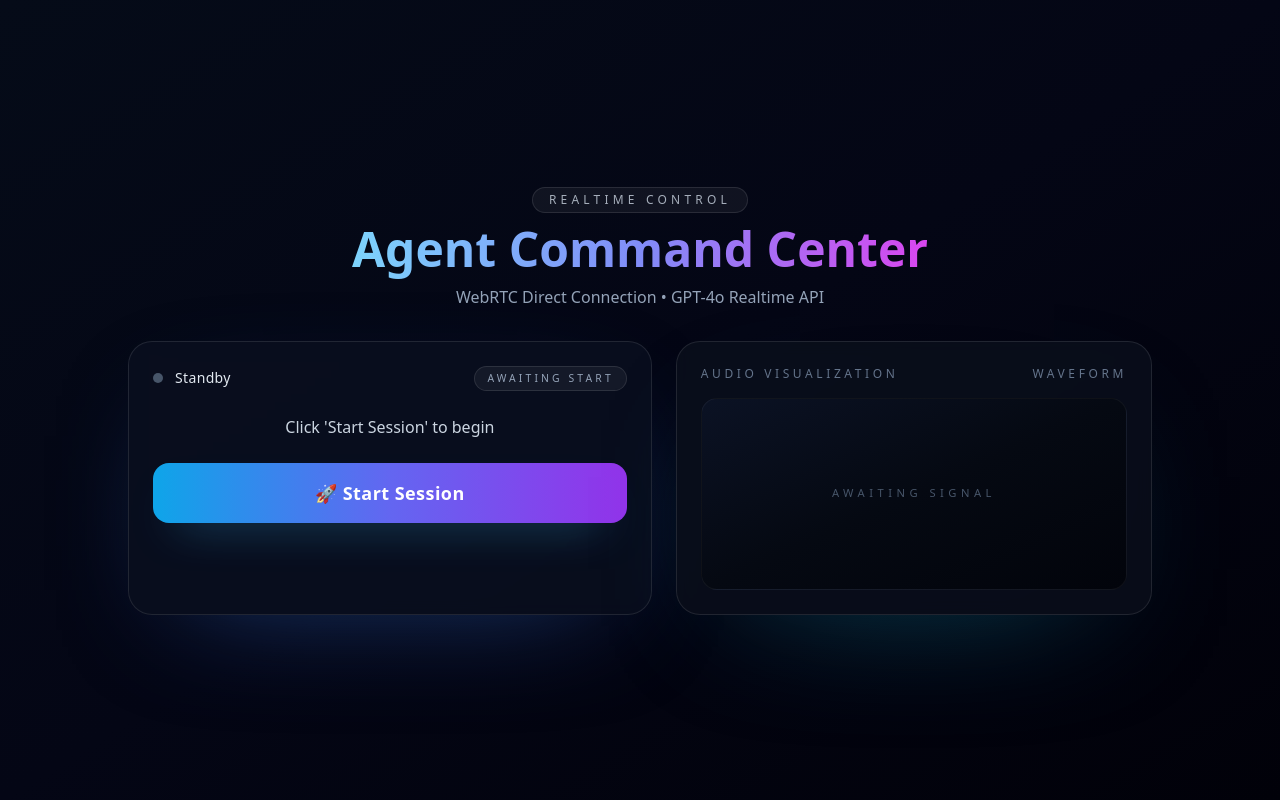
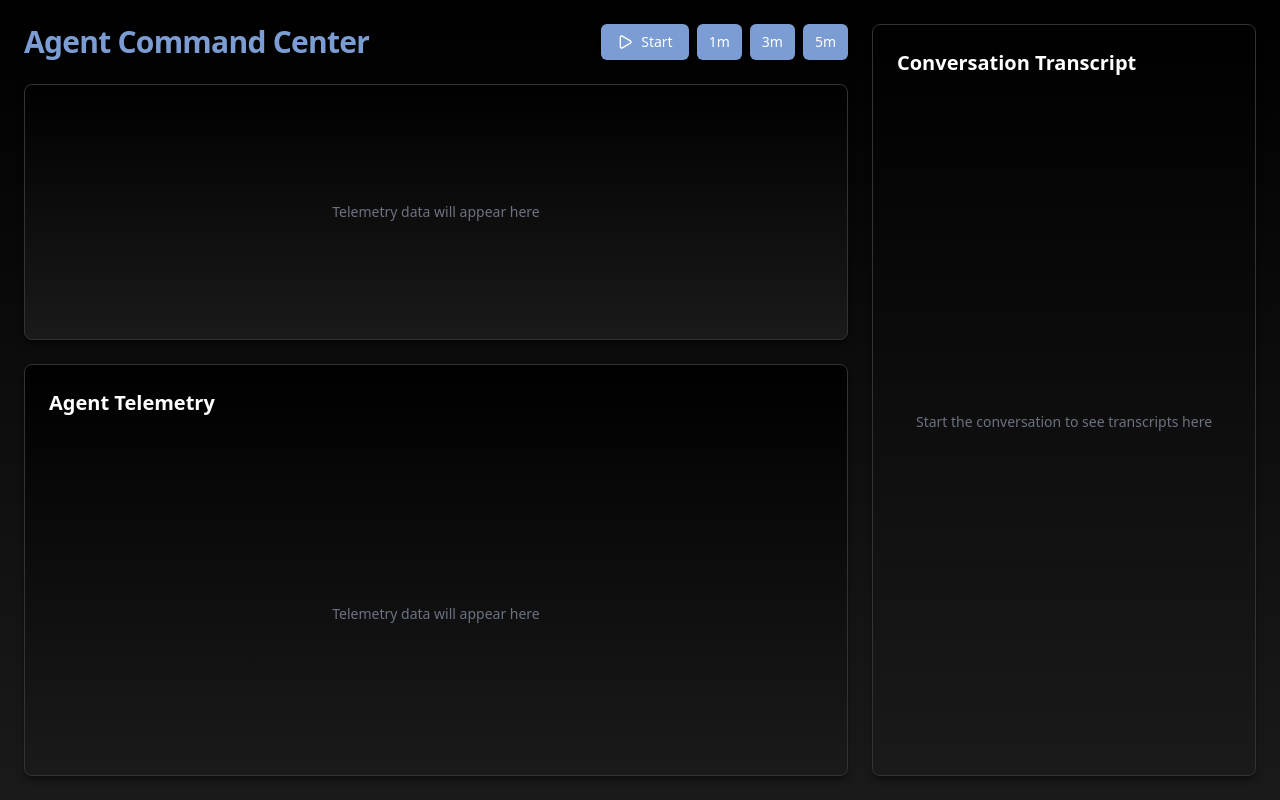
Before and after one commit to DanGiannone1/realtime-voice-chatbot, a Next.js app in the folder frontend/: page / in a window 1280 px wide. Built offline with nearby package versions, Linux system fonts and the light colour scheme.

Commit message:
Update UI to match design spec - implement black/grey theme with new layout
Co-authored-by: DanGiannone1 <104079707+DanGiannone1@users.noreply.github.com>

```diff
--- a/frontend/app/page.tsx
+++ b/frontend/app/page.tsx
@@ -1,6 +1,7 @@
 "use client";
 
 import { useState, useRef, useEffect } from "react";
+import { Play, Square, Sparkles } from "lucide-react";
 
 interface SessionResponse {
   id: string;
@@ -311,122 +312,111 @@ export default function Home() {
   };
 
   return (
-    <main className="flex min-h-screen items-center justify-center bg-gradient-to-br from-[#050b18] via-[#040615] to-[#010109] px-6 py-10 text-white">
-      <div className="w-full max-w-5xl space-y-8">
-        {/* Header */}
-        <div className="space-y-3 text-center">
-          <div className="inline-flex items-center gap-2 rounded-full border border-white/10 bg-white/5 px-4 py-1 text-xs uppercase tracking-[0.35em] text-slate-300/80">
-            Realtime Control
-          </div>
-          <h1 className="text-4xl font-semibold text-white md:text-5xl">
-            <span className="bg-gradient-to-r from-sky-300 via-indigo-400 to-fuchsia-500 bg-clip-text text-transparent">
-              Agent Command Center
-            </span>
-          </h1>
-          <p className="text-sm text-slate-400 md:text-base">
-            WebRTC Direct Connection • GPT-4o Realtime API
-          </p>
-        </div>
-
+    <main className="flex h-screen bg-gradient-to-b from-black to-[#1A1A1A] p-6 gap-6 text-white">
       {/* Hidden audio element */}
       <audio ref={audioElementRef} autoPlay />
 
-        {/* Status Card */}
-        <section className="grid gap-6 md:grid-cols-2 lg:grid-cols-[1.1fr_1fr]">
-          <div className="rounded-3xl border border-white/10 bg-[#0b1020]/80 p-6 shadow-[0_35px_120px_-60px_rgba(59,130,246,0.5)] backdrop-blur">
-            <div className="mb-6 flex items-center justify-between">
-              <div className="flex items-center gap-3">
-                <div
-                  className={`h-2.5 w-2.5 rounded-full ${
-                    isConnected ? "bg-sky-400 animate-pulse" : "bg-slate-600"
-                  }`}
-                />
-                <span className="text-sm font-medium tracking-wide text-slate-200">
-                  {isConnected ? "Live" : "Standby"}
-                </span>
-              </div>
-              <span className="rounded-full border border-white/10 bg-white/5 px-3 py-1 text-[0.65rem] uppercase tracking-[0.3em] text-slate-400">
-                {isConnected ? "Session Active" : "Awaiting Start"}
-              </span>
-            </div>
+      {/* Left Column - Main Content */}
+      <div className="flex-1 flex flex-col gap-6">
+        {/* Header */}
+        <div className="flex items-center justify-between">
+          <h1 className="text-3xl font-bold tracking-tight text-[#7B9DD3]">
+            Agent Command Center
+          </h1>
 
-            <p className="text-center text-sm text-slate-300 md:text-base">{status}</p>
-
-            {/* Control Button */}
+          <div className="flex items-center gap-2">
+            {/* Start/Stop Button */}
             <button
               onClick={isConnected ? stopConversation : startConversation}
               disabled={isLoading}
-              className={`mt-6 w-full rounded-2xl px-10 py-4 text-lg font-semibold tracking-wide transition-all duration-200 ease-out hover:scale-[1.02] active:scale-95 disabled:cursor-not-allowed disabled:opacity-60 ${
+              className={`flex items-center gap-2 px-4 py-2 rounded-md text-sm font-medium transition-all shadow-[0_2px_4px_rgba(0,0,0,0.5)] ${
                 isConnected
-                  ? "bg-gradient-to-r from-fuchsia-600 via-purple-600 to-indigo-600 shadow-[0_20px_45px_-25px_rgba(168,85,247,0.8)] hover:from-fuchsia-500 hover:via-purple-500 hover:to-indigo-500"
-                  : "bg-gradient-to-r from-sky-500 via-indigo-500 to-purple-600 shadow-[0_20px_45px_-25px_rgba(56,189,248,0.8)] hover:from-sky-400 hover:via-indigo-500 hover:to-purple-500"
-              }`}
+                  ? "bg-[#ef4444] hover:bg-[#dc2626] text-white"
+                  : "bg-[#7B9DD3] hover:bg-[#6B8DC3] text-white"
+              } disabled:opacity-60 disabled:cursor-not-allowed`}
             >
-              {isLoading
-                ? "Connecting..."
-                : isConnected
-                ? "⏹ End Session"
-                : "🚀 Start Session"}
+              {isLoading ? (
+                "Connecting..."
+              ) : isConnected ? (
+                <>
+                  <Square className="w-4 h-4" />
+                  Stop
+                </>
+              ) : (
+                <>
+                  <Play className="w-4 h-4" />
+                  Start
+                </>
+              )}
+            </button>
+
+            {/* Time Range Buttons */}
+            <button className="px-3 py-2 bg-[#7B9DD3] hover:bg-[#6B8DC3] text-white rounded-md text-sm font-medium shadow-[0_2px_4px_rgba(0,0,0,0.5)] transition-all">
+              1m
+            </button>
+            <button className="px-3 py-2 bg-[#7B9DD3] hover:bg-[#6B8DC3] text-white rounded-md text-sm font-medium shadow-[0_2px_4px_rgba(0,0,0,0.5)] transition-all">
+              3m
+            </button>
+            <button className="px-3 py-2 bg-[#7B9DD3] hover:bg-[#6B8DC3] text-white rounded-md text-sm font-medium shadow-[0_2px_4px_rgba(0,0,0,0.5)] transition-all">
+              5m
             </button>
           </div>
+        </div>
 
-          {/* Visualization */}
-          <div className="rounded-3xl border border-white/10 bg-[#0a0f1c]/80 p-6 shadow-[0_45px_140px_-80px_rgba(14,116,144,0.8)] backdrop-blur">
-            <div className="mb-4 flex items-center justify-between text-xs uppercase tracking-[0.3em] text-slate-500">
-              <span>Audio Visualization</span>
-              <span>Waveform</span>
-            </div>
-            <div className="flex h-48 items-center justify-center rounded-2xl border border-white/5 bg-gradient-to-br from-[#0b1224] via-[#050912] to-[#02040b] text-[0.7rem] uppercase tracking-[0.4em] text-slate-600">
-              awaiting signal
+        {/* Visualization Panel */}
+        <div className="bg-gradient-to-b from-black to-[#1A1A1A] border border-[#333333] rounded-lg p-6 shadow-[0_4px_6px_-1px_rgba(0,0,0,0.5)] h-64">
+          <div className="flex h-full items-center justify-center text-sm text-[#6b7280]">
+            Telemetry data will appear here
           </div>
         </div>
-        </section>
 
-        {/* Transcript Card */}
-        {transcript.length > 0 && (
-          <div className="rounded-3xl border border-white/10 bg-[#090f1d]/80 p-6 shadow-[0_45px_160px_-90px_rgba(79,70,229,0.8)] backdrop-blur">
-            <h2 className="mb-6 flex items-center gap-3 text-lg font-semibold text-slate-200">
-              <span className="text-xl">💬</span>
-              Conversation Transcript
-            </h2>
-            <div className="space-y-5 overflow-y-auto pr-1 max-h-[28rem]">
+        {/* Agent Telemetry Panel */}
+        <div className="bg-gradient-to-b from-black to-[#1A1A1A] border border-[#333333] rounded-lg p-6 shadow-[0_4px_6px_-1px_rgba(0,0,0,0.5)] flex-1 min-h-64">
+          <h2 className="text-xl font-semibold mb-4">Agent Telemetry</h2>
+          <div className="flex h-full items-center justify-center text-sm text-[#6b7280]">
+            Telemetry data will appear here
+          </div>
+        </div>
+      </div>
+
+      {/* Right Column - Transcript Sidebar */}
+      <div className="w-96 bg-gradient-to-b from-black to-[#1A1A1A] border border-[#333333] rounded-lg p-6 shadow-[0_4px_6px_-1px_rgba(0,0,0,0.5)] flex flex-col">
+        <h2 className="text-xl font-semibold mb-4">Conversation Transcript</h2>
+
+        {transcript.length === 0 ? (
+          <div className="flex-1 flex items-center justify-center text-sm text-[#6b7280]">
+            Start the conversation to see transcripts here
+          </div>
+        ) : (
+          <div className="flex-1 overflow-y-auto pr-2 space-y-4">
             {transcript.map((message, index) => {
               const isAi = message.role === "ai";
+              const now = new Date();
+              const timestamp = `${now.getHours().toString().padStart(2, '0')}:${now.getMinutes().toString().padStart(2, '0')}:${now.getSeconds().toString().padStart(2, '0')} ${now.getHours() >= 12 ? 'PM' : 'AM'}`;
+
               return (
                 <div
                   key={index}
-                    className={`flex ${isAi ? "justify-start" : "justify-end"}`}
+                  className={`flex flex-col ${isAi ? "items-start" : "items-end"}`}
                 >
+                  <div className="text-xs font-mono text-[#9ca3af] opacity-70 mb-1 flex items-center gap-1">
+                    {isAi && <Sparkles className="w-3 h-3 text-[#10b981]" />}
+                    {timestamp}
+                  </div>
                   <div
-                      className={`flex max-w-2xl items-end gap-3 ${
-                        isAi ? "flex-row" : "flex-row-reverse"
+                    className={`max-w-[85%] rounded-lg p-3 shadow-[0_2px_4px_rgba(0,0,0,0.5)] ${
+                      isAi
+                        ? "bg-[rgba(16,185,129,0.1)] border border-[rgba(16,185,129,0.3)] self-start"
+                        : "bg-[#374151] border border-[#333333] self-end"
                     }`}
                   >
-                      <div
-                        className={`flex h-10 w-10 items-center justify-center rounded-full border ${
-                          isAi
-                            ? "border-indigo-400/40 bg-indigo-500/10 text-indigo-200"
-                            : "border-sky-400/40 bg-sky-500/10 text-sky-200"
-                        }`}
-                      >
-                        {isAi ? "✨" : "🧑"}
-                      </div>
-                      <div
-                        className={`rounded-3xl px-5 py-3 text-sm leading-relaxed shadow-[0_18px_60px_-45px_rgba(99,102,241,0.7)] backdrop-blur ${
-                          isAi
-                            ? "bg-gradient-to-r from-[#0f172a]/90 via-[#111a2f]/70 to-[#0b1224]/60 text-slate-200"
-                            : "bg-gradient-to-l from-sky-500/20 via-sky-500/10 to-cyan-400/10 text-slate-100"
-                        } ${isAi ? "border border-indigo-400/20" : "border border-sky-400/20"}`}
-                      >
-                        <p className="whitespace-pre-wrap text-[0.95rem] text-slate-100">
+                    <p className="text-sm text-white leading-relaxed whitespace-pre-wrap">
                       {message.content}
                     </p>
                   </div>
                 </div>
-                  </div>
               );
             })}
-            </div>
           </div>
         )}
       </div>
--- a/frontend/package.json
+++ b/frontend/package.json
@@ -9,6 +9,7 @@
     "lint": "next lint"
   },
   "dependencies": {
+    "lucide-react": "^0.546.0",
     "next": "^14.1.0",
     "react": "^18.2.0",
     "react-dom": "^18.2.0"
```
Also changed, not shown: 1 other file (tests, documents, lock files or other folders). Lines whose indentation alone changed are shown as unchanged.
